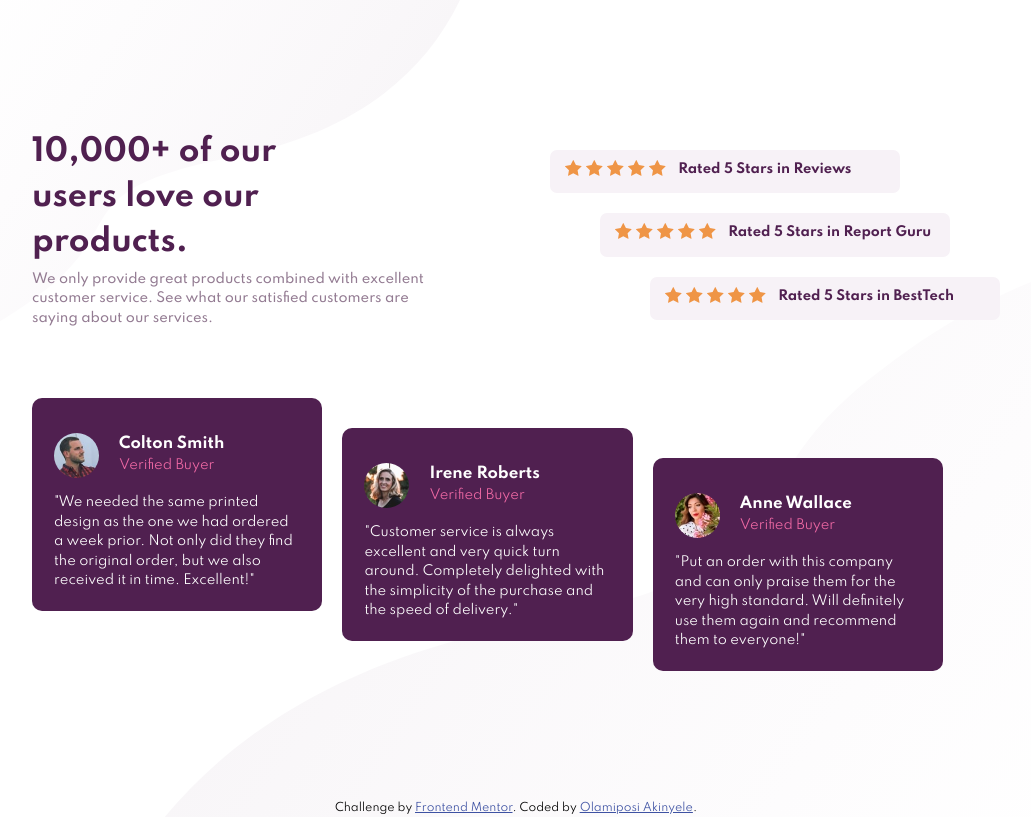
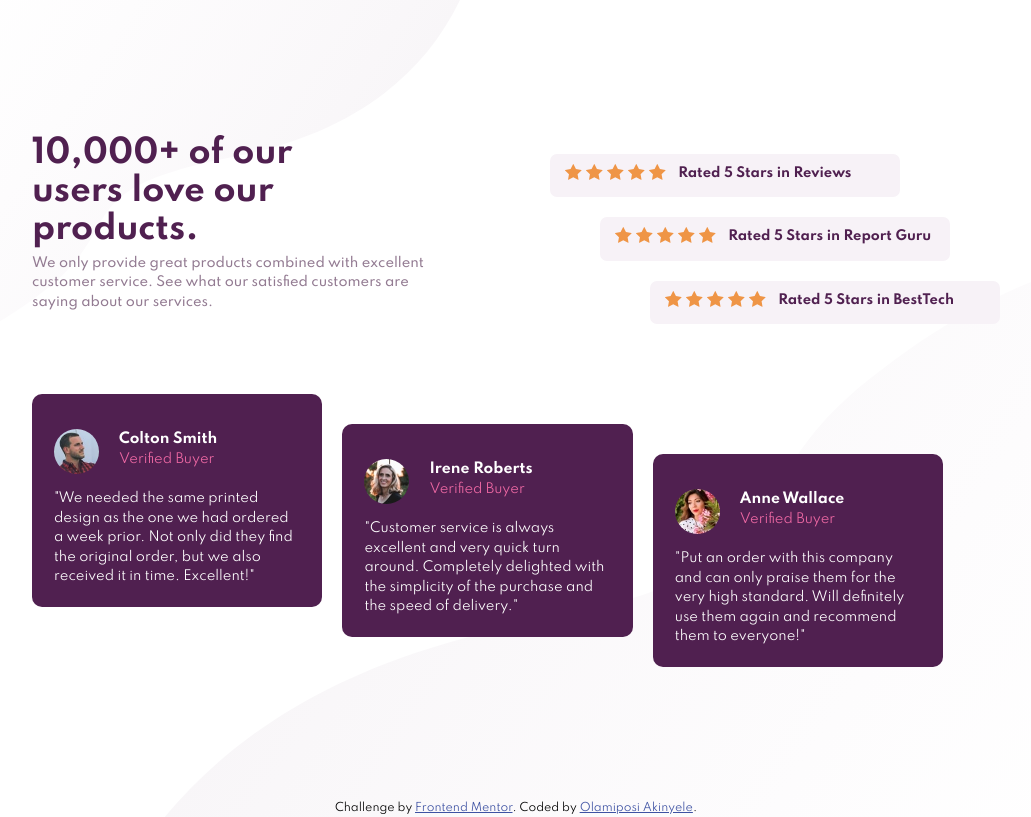
Before and after one commit to olaphoxy/social-prove, a plain HTML site: page index.html in a window 1280 px wide. Shown: the whole page, without its empty margins (124-1155 px from the left). Drawn offline with Linux system fonts and the light colour scheme.

Commit message:
one commit

```diff
--- a/index.html
+++ b/index.html
@@ -15,7 +15,7 @@
 </head>
 
 <body>
-  <div class="cover">
+  <main class="cover">
     <div class="container">
       <div class="upper">
         <div class="intro">
@@ -66,7 +66,7 @@
             <div class="card-head">
               <img src="./images/image-colton.jpg" alt="">
               <div>
-                <h4>Colton Smith</h4>
+                <h2>Colton Smith</h2>
                 <p class="pink">Verified Buyer</p>
               </div>
             </div>
@@ -80,7 +80,7 @@
             <div class="card-head">
               <img src="./images/image-irene.jpg" alt="">
               <div>
-                <h4>Irene Roberts</h4>
+                <h2>Irene Roberts</h2>
                 <p class="pink">Verified Buyer</p>
               </div>
             </div>
@@ -93,7 +93,7 @@
             <div class="card-head">
               <img src="./images/image-anne.jpg" alt="">
               <div>
-                <h4>Anne Wallace</h4>
+                <h2>Anne Wallace</h2>
                 <p class="pink">Verified Buyer</p>
               </div>
             </div>
@@ -106,14 +106,14 @@
         </div>
       </div>
     </div>
-  </div>
+  </main>
 
 
-  <div class="attribution">
+  <footer class="attribution">
     Challenge by
     <a href="https://www.frontendmentor.io?ref=challenge" target="_blank">Frontend Mentor</a>. Coded by <a
       href="#">Olamiposi Akinyele</a>.
-  </div>
+  </footer>
 </body>
 
 </html>
--- a/style.css
+++ b/style.css
@@ -22,6 +22,8 @@
 }
 h1{
     color: var(--dark-magenta);
+    font-size: 2rem;
+    line-height: 1.2;
 
 
 }
@@ -132,6 +134,9 @@ p{
     height: 30%;
     width: 30%;
  }
+ .testimonials .card h2{
+     font-size: 14px;
+ }
  .testimonials .card p{
     color: var(--white);
     font-weight: var(--size-1);
```
